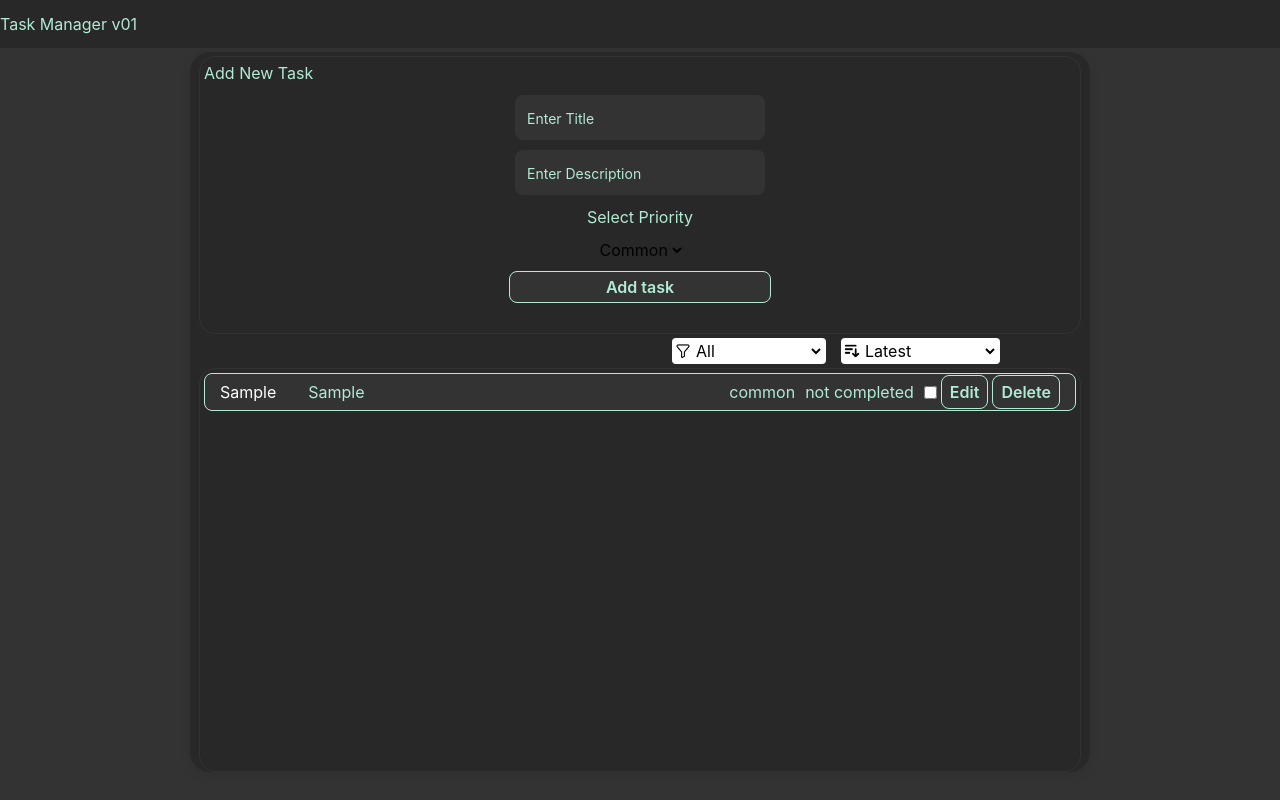
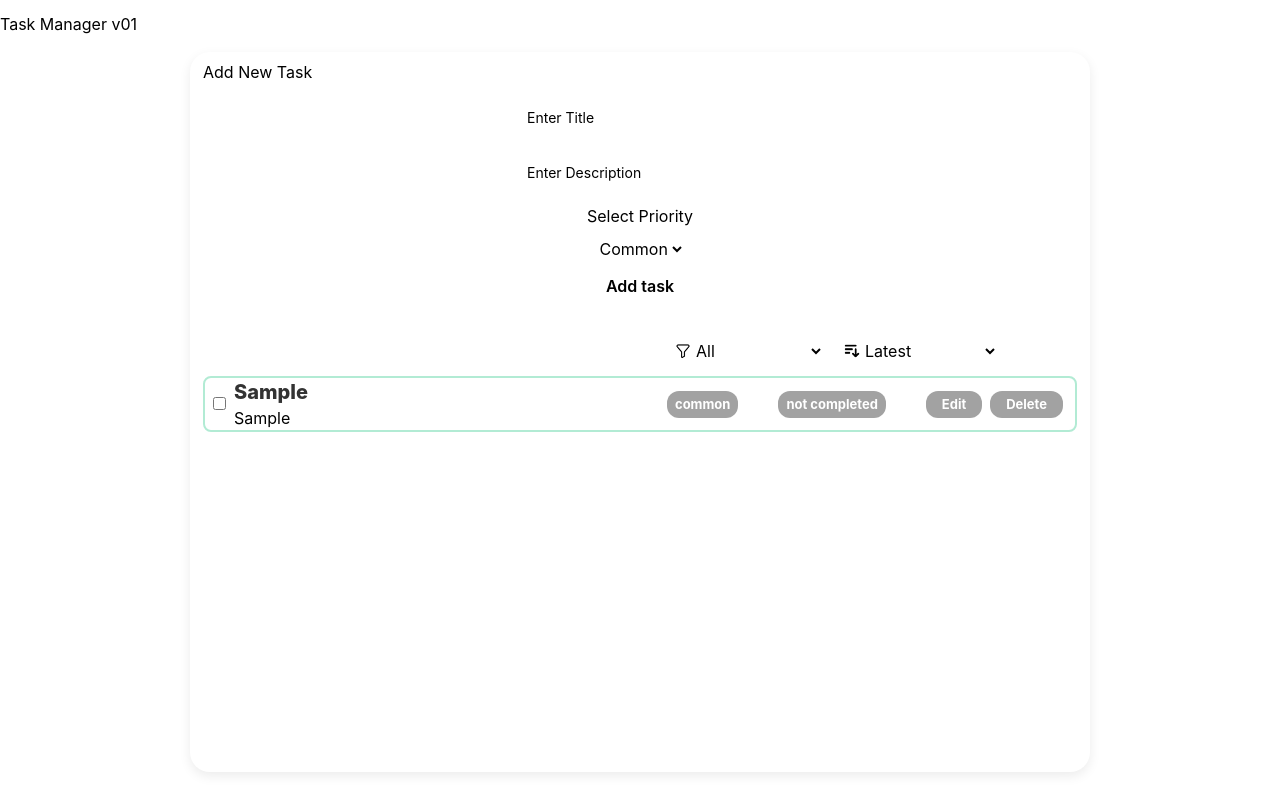
Before and after one commit to AdrianLesko/Task-Manager, a React (Vite) app: page / in a window 1280 px wide. Both pictures are taken after typing "Sample", "Sample" into the empty fields and a click on the button "Add task". Built offline with nearby package versions, Linux system fonts and the light colour scheme.

Commit message:
implement tailwind styling on taskItem.jsx

```diff
--- a/src/App.css
+++ b/src/App.css
@@ -1,8 +1,4 @@
-:root {
-    --primary: #333333;
-    --primary-b: #19191967;
-    --secondary: #B2EBD4;
-}
+
 
 
 #app {
--- a/src/components/taskItem/taskItem.css
+++ /dev/null
@@ -1,68 +0,0 @@
-#priority-exclamation {
-    cursor:default;
-}
-.task-container{
-    display: flex;
-    flex-direction: row;
-    justify-content: space-between;
-    align-items: center;
-
-    background: var(--primary);
-    border: 1px solid var(--secondary);
-    border-radius: 8px;
-    padding: 1px 15px;
-
-
-    .task-container-texts{
-        display:flex;
-        flex-direction: row;
-        align-items:center;
-        gap: 2rem;
-
-        h2{
-            color:white;
-        }
-
-        p {
-            color: var(--secondary);
-        }
-    }
-
-
-    .task-container-interactivity{
-        display: flex;
-        flex-direction:row;
-        align-items:center;
-        gap: 10px;
-
-        h3 {
-            color: var(--secondary);
-        }
-
-
-        .btns-task-container{
-            display:flex;
-            flex-direction: row;
-            align-items:center;
-            justify-content: flex-end;
-            gap: 4px;
-
-            button {
-                padding: 4px 8px;
-                border: 1px solid var(--secondary);
-                border-radius: 8px;
-                color: var(--secondary);
-                font-weight: 600;
-
-                background: var(--primary);
-            }
-
-            button:hover{
-                cursor: pointer;
-                background: var(--secondary);
-                color:black;
-                transition:ease-in-out 0.3s;
-            }
-        }
-    }
-}
--- a/src/components/taskItem/taskItem.jsx
+++ b/src/components/taskItem/taskItem.jsx
@@ -1,22 +1,27 @@
-import './taskItem.css'
 
 function TaskItem ({task, toggleTask, deleteTask, editTask}) {
 
 
     return (
-        <div className='task-container'>
-            <div className='task-container-texts'>
-                <h2>{task.title}</h2>
-                <p>{task.description}</p>
+        <div className='flex flex-row border-2 border-secondary rounded-lg mt-1 justify-between pl-2
+            pr-3 items-center bg-white
+         '>
+            <div className='flex flex-row items-center justify-start gap-2'>
+                <div className=''>
+                    <input className='hover:cursor-pointer' type='checkbox' checked={task.completed} onChange={() => toggleTask(task)}/>
+                </div>
+                <div className='flex flex-col items-start justify-center'>
+                    <h2 className='font-extrabold text-xl text-primary'>{task.title}</h2>
+                    <p>{task.description}</p>
+                </div>
             </div>
-            <div className='task-container-interactivity'>
-                <h3>{task.priority}</h3>
-                <h3>{task.completed ? '✅ completed' : 'not completed'}</h3>
+            <div className='flex flex-row gap-10'>
+                <h3 className='bg-primary-b px-2 py-1 rounded-xl cursor-default text-white text-[13px] font-bold'>{task.priority}</h3>
+                <h3 className='bg-primary-b px-2 py-1 rounded-xl cursor-default text-white text-[13px] font-bold'>{task.completed ? '✅ completed' : 'not completed'}</h3>
 
-                <div className='btns-task-container'>
-                    <input type='checkbox' checked={task.completed} onChange={() => toggleTask(task)}/>
-                    <button onClick={() => editTask(task)}>Edit</button>
-                    <button onClick={() => deleteTask(task)}>Delete</button>
+                <div className='flex flex-row gap-2'>
+                    <button className='bg-primary-b px-4 py-1 rounded-xl text-white text-[13px] cursor-pointer font-bold hover:bg-secondary hover:text-black' onClick={() => editTask(task)}>Edit</button>
+                    <button className='bg-primary-b px-4 py-1 rounded-xl text-white text-[13px] cursor-pointer font-bold hover:bg-red-400 hover:text-black'onClick={() => deleteTask(task)}>Delete</button>
                 </div>
             </div>
         </div>
--- a/src/index.css
+++ b/src/index.css
@@ -1 +1,11 @@
-@import 'tailwindcss'
+@import 'tailwindcss';
+
+@theme {
+    --color-primary: #333333;
+    --color-primary-b: #19191967;
+    --color-secondary: #B2EBD4;
+}
+
+body {
+    @apply accent-secondary
+}
```
